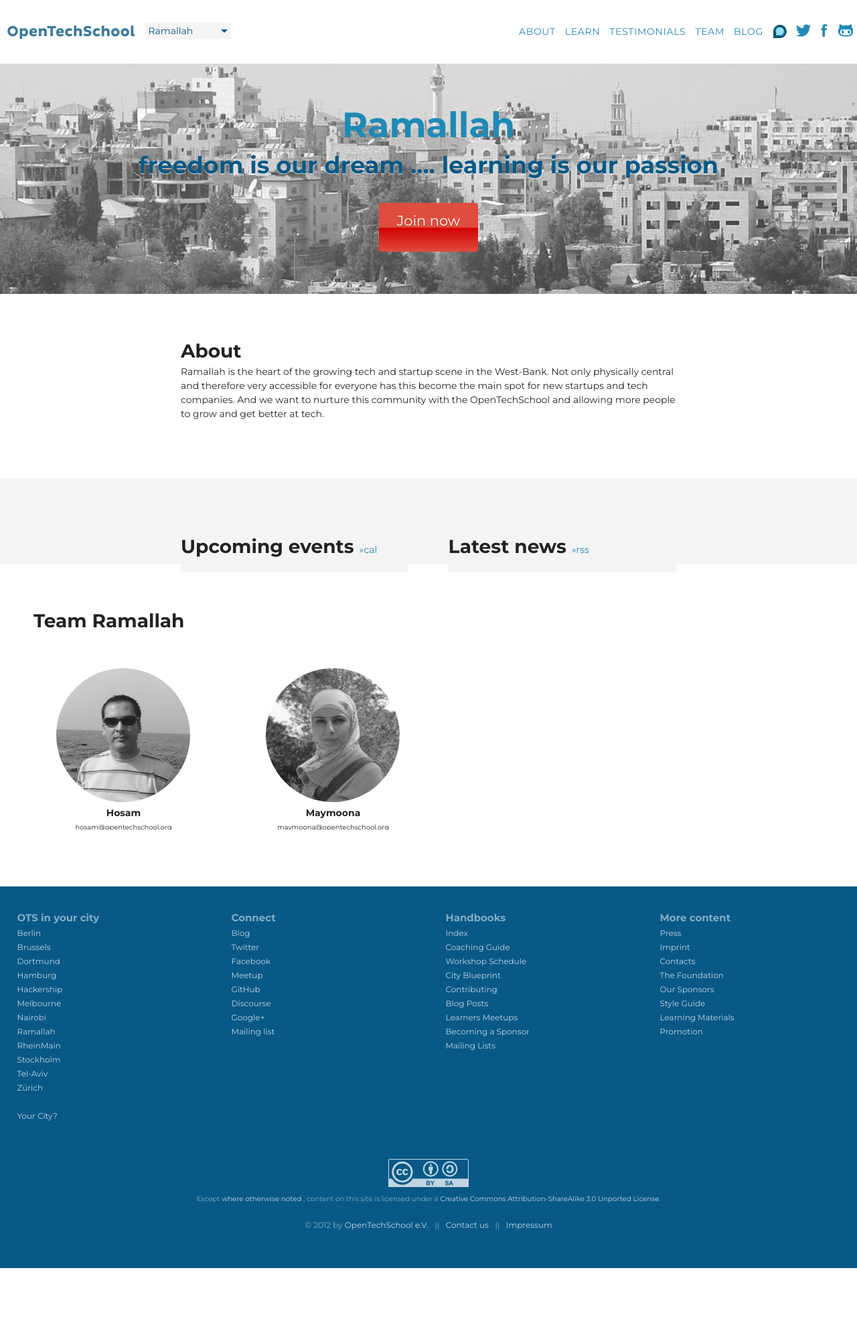
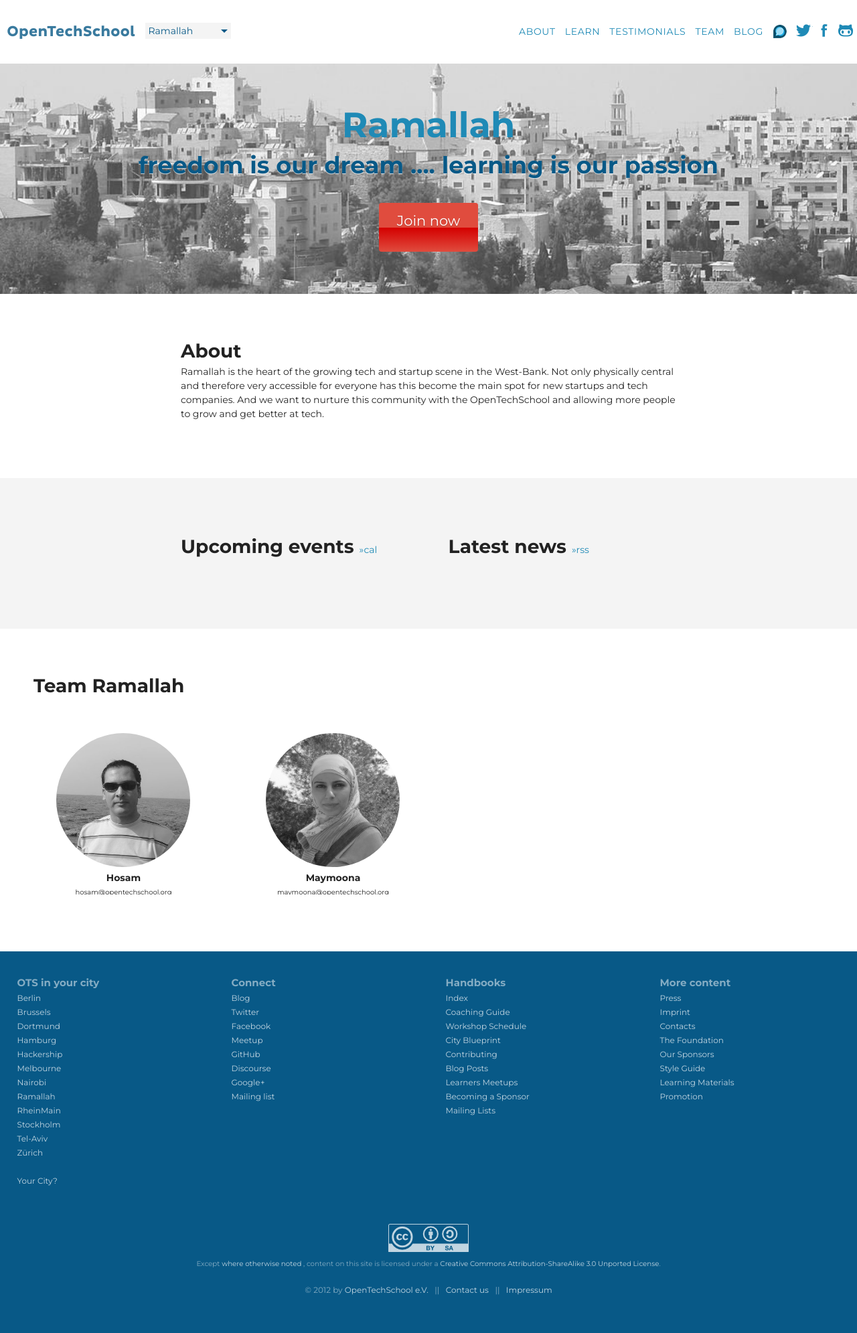
Before and after one commit to OpenTechSchool/www.opentechschool.org, a Jekyll site: the page built from ramallah/index.md, in a window 1280 px wide. Shown: the whole page at 67% size. Built offline with Jekyll 4.4.1, drawn with Linux system fonts in a browser that asks for light colours; nearby versions of some CDN libraries; before the commit the page ends 1894 px from its top, so only the background shows below that.

Commit message:
move into two columns

```diff
--- a/_layouts/city.html
+++ b/_layouts/city.html
@@ -23,13 +23,13 @@
 </header>
 
 <section class="bg_full bg_full_white about">
-  <div class="container container_narrow">
+  <div class="container container_narrow clearfix">
     {{content}}
   </div>
 </section>
 
 <div class="bg_full">
-  <div class="container container_narrow">
+  <div class="container container_narrow clearfix">
     <div class="col_left">
       <section id="events" class="bg_full">
         <h2>
--- a/sass/imports/_grid.scss
+++ b/sass/imports/_grid.scss
@@ -11,12 +11,6 @@
   padding: 0 5%;
 }
 
-.a-third {
-  width: 30%;
-  margin-right: 3.2%;
-  float: left;
-}
-
 .container_wide {
   max-width: 1300px;
 }
--- a/sass/imports/_mediaqueries.scss
+++ b/sass/imports/_mediaqueries.scss
@@ -58,13 +58,19 @@
   .col_left {
     width: 46%;
     float: left;
-    margin: 0 4% 1.5em 0;
+    margin: 0 3.75% 1.5em 0;
   }
 
   .col_right {
     width: 46%;
     float: right;
-    margin: 0 0 1.5em 4%;
+    margin: 0 0 1.5em 3.75%;
+  }
+
+  .a-third {
+    width: 30%;
+    margin-right: 3.2%;
+    float: left;
   }
 
   .float_list_4 > li {
--- a/stylesheets/ie.css
+++ b/stylesheets/ie.css
@@ -30,9 +30,11 @@
 
 .logo_top_bar { width: auto; }
 
-.col_left { width: 46%; float: left; margin: 0 4% 1.5em 0; }
+.col_left { width: 46%; float: left; margin: 0 3.75% 1.5em 0; }
 
-.col_right { width: 46%; float: right; margin: 0 0 1.5em 4%; }
+.col_right { width: 46%; float: right; margin: 0 0 1.5em 3.75%; }
+
+.a-third { width: 30%; margin-right: 3.2%; float: left; }
 
 .float_list_4 > li { width: 21%; }
 
--- a/stylesheets/screen.css
+++ b/stylesheets/screen.css
@@ -29,8 +29,6 @@
 .container { width: 100%; max-width: 1020px; margin: 0 auto; overflow: visible; }
 
 .container_narrow { max-width: 740px; width: 90%; padding: 0 5%; }
-
-.a-third { width: 30%; margin-right: 3.2%; float: left; }
 
 .container_wide { max-width: 1300px; }
 
@@ -421,8 +419,9 @@
   .top_bar { position: absolute; height: 2.5em; padding: 30px 0; -webkit-transition: padding-bottom .25s ease-in; -moz-transition: padding-bottom .25s ease-in; -o-transition: padding-bottom .25s ease-in; transition: padding-bottom .25s ease-in; }
   .top_bar.affix { position: fixed; border-bottom: 1px solid #085987; padding: 10px 0; }
   .logo_top_bar { width: auto; }
-  .col_left { width: 46%; float: left; margin: 0 4% 1.5em 0; }
-  .col_right { width: 46%; float: right; margin: 0 0 1.5em 4%; }
+  .col_left { width: 46%; float: left; margin: 0 3.75% 1.5em 0; }
+  .col_right { width: 46%; float: right; margin: 0 0 1.5em 3.75%; }
+  .a-third { width: 30%; margin-right: 3.2%; float: left; }
   .float_list_4 > li { width: 21%; }
   .site_header { padding-top: 7em; }
   .site_header_core img, .carousel_testimonial { padding-top: 3em; }
```
Also changed, not shown: index.html (+15 -18 lines).
